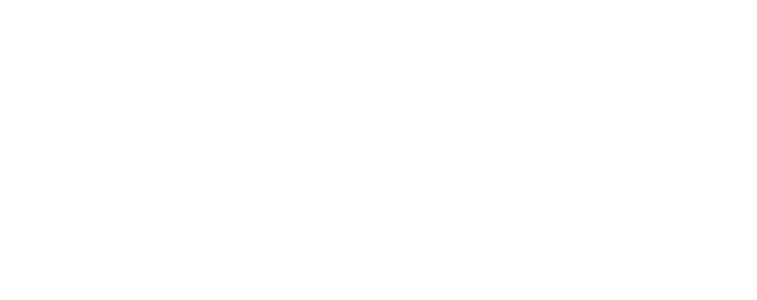
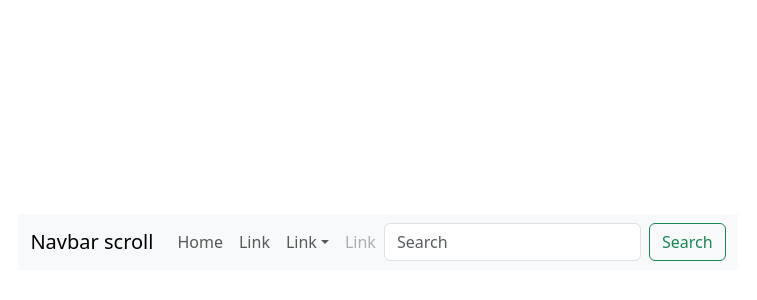
Before and after one commit to billylaf/buildweek-u5, a React app in the folder FrontEnd/: page /utenti in a window 1280 px wide. Before the commit this address had no page. Shown: the part 158-458 px from the top of the page, without its empty margins (262-1019 px from the left). Built offline with nearby package versions, Linux system fonts and the light colour scheme; the HTML template or start-up script is replaced by a standard one.

Commit message:
Amministrazione Utenti router

```diff
--- a/FrontEnd/src/App.jsx
+++ b/FrontEnd/src/App.jsx
@@ -3,6 +3,7 @@
 import Sign from "./components/sign/Sign";
 import CustomNavbar from "./components/navbar/CustomNavbar";
 import "./Style.css";
+import AmministrazioneUtenti from "./components/amministratzione_utenti/AmministrazioneUtenti";
 
 export default function App() {
   return (
@@ -13,6 +14,7 @@
       <Routes>
         <Route path="/" element={<Login />} />
         <Route path="/signup" element={<Sign />} />
+        <Route path="/utenti" element={<AmministrazioneUtenti />} />
       </Routes>
     </BrowserRouter>
   );
--- /dev/null
+++ b/FrontEnd/src/components/amministratzione_utenti/AmministrazioneUtenti.jsx
@@ -0,0 +1,14 @@
+import { Container } from "react-bootstrap";
+import MyNavbar from "./MyNavbar";
+import ListaUtenti from "./ListaUtenti";
+
+const AmministrazioneUtenti = () => {
+  return (
+    <Container>
+      <MyNavbar></MyNavbar>
+      <ListaUtenti></ListaUtenti>
+    </Container>
+  );
+};
+
+export default AmministrazioneUtenti;
--- /dev/null
+++ b/FrontEnd/src/components/amministratzione_utenti/ListaUtenti.jsx
@@ -0,0 +1,11 @@
+import { Container } from "react-bootstrap";
+
+const ListaUtenti = () => {
+  return (
+    <>
+      <Container></Container>
+    </>
+  );
+};
+
+export default ListaUtenti;
--- /dev/null
+++ b/FrontEnd/src/components/amministratzione_utenti/MyNavbar.jsx
@@ -0,0 +1,51 @@
+import Button from "react-bootstrap/Button";
+import Container from "react-bootstrap/Container";
+import Form from "react-bootstrap/Form";
+import Nav from "react-bootstrap/Nav";
+import Navbar from "react-bootstrap/Navbar";
+import NavDropdown from "react-bootstrap/NavDropdown";
+
+function MyNavbar() {
+  return (
+    <Navbar expand="lg" className="bg-body-tertiary">
+      <Container fluid>
+        <Navbar.Brand href="#">Navbar scroll</Navbar.Brand>
+        <Navbar.Toggle aria-controls="navbarScroll" />
+        <Navbar.Collapse id="navbarScroll">
+          <Nav
+            className="me-auto my-2 my-lg-0"
+            style={{ maxHeight: "100px" }}
+            navbarScroll
+          >
+            <Nav.Link href="#action1">Home</Nav.Link>
+            <Nav.Link href="#action2">Link</Nav.Link>
+            <NavDropdown title="Link" id="navbarScrollingDropdown">
+              <NavDropdown.Item href="#action3">Action</NavDropdown.Item>
+              <NavDropdown.Item href="#action4">
+                Another action
+              </NavDropdown.Item>
+              <NavDropdown.Divider />
+              <NavDropdown.Item href="#action5">
+                Something else here
+              </NavDropdown.Item>
+            </NavDropdown>
+            <Nav.Link href="#" disabled>
+              Link
+            </Nav.Link>
+          </Nav>
+          <Form className="d-flex">
+            <Form.Control
+              type="search"
+              placeholder="Search"
+              className="me-2"
+              aria-label="Search"
+            />
+            <Button variant="outline-success">Search</Button>
+          </Form>
+        </Navbar.Collapse>
+      </Container>
+    </Navbar>
+  );
+}
+
+export default MyNavbar;
```
Also changed, not shown: FrontEnd/src/components/amministratzione_utenti/style.css (added), 1 other file (tests, documents, lock files or other folders).
